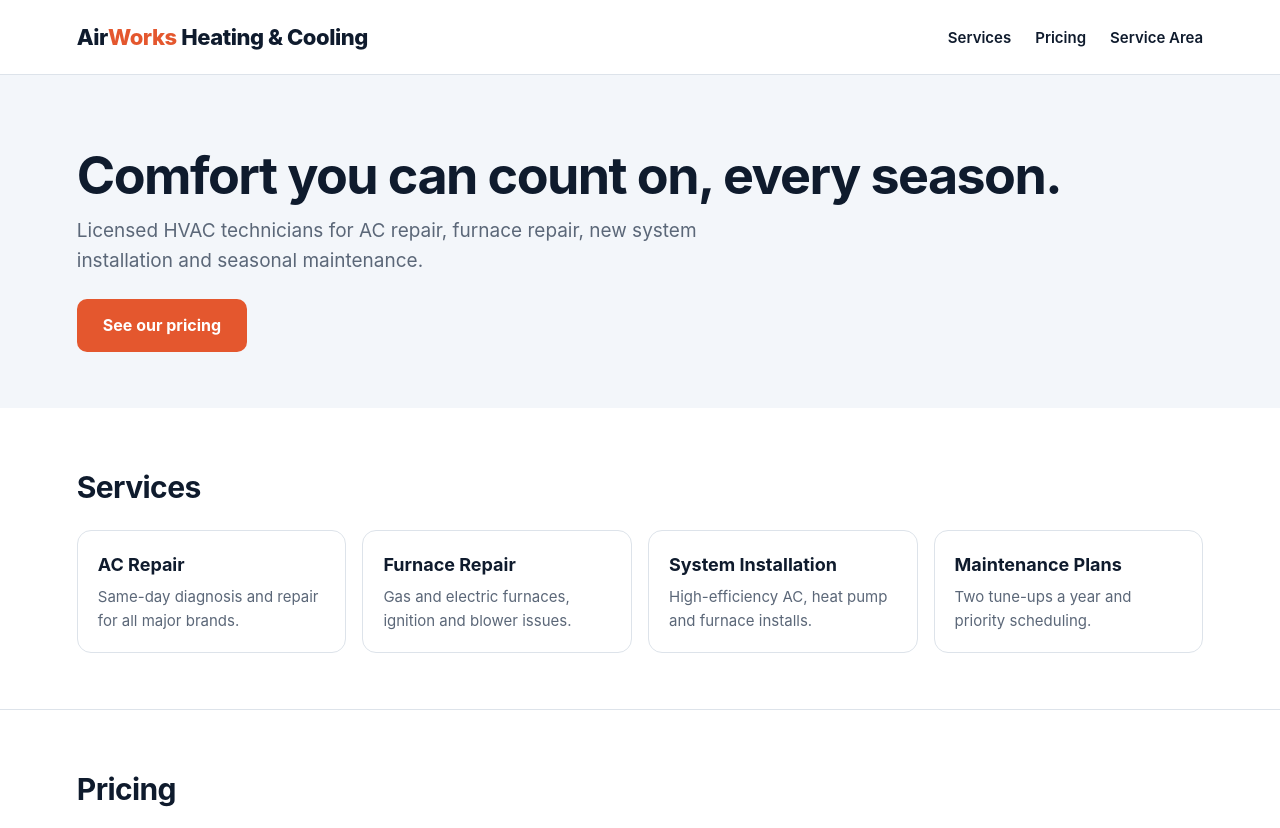
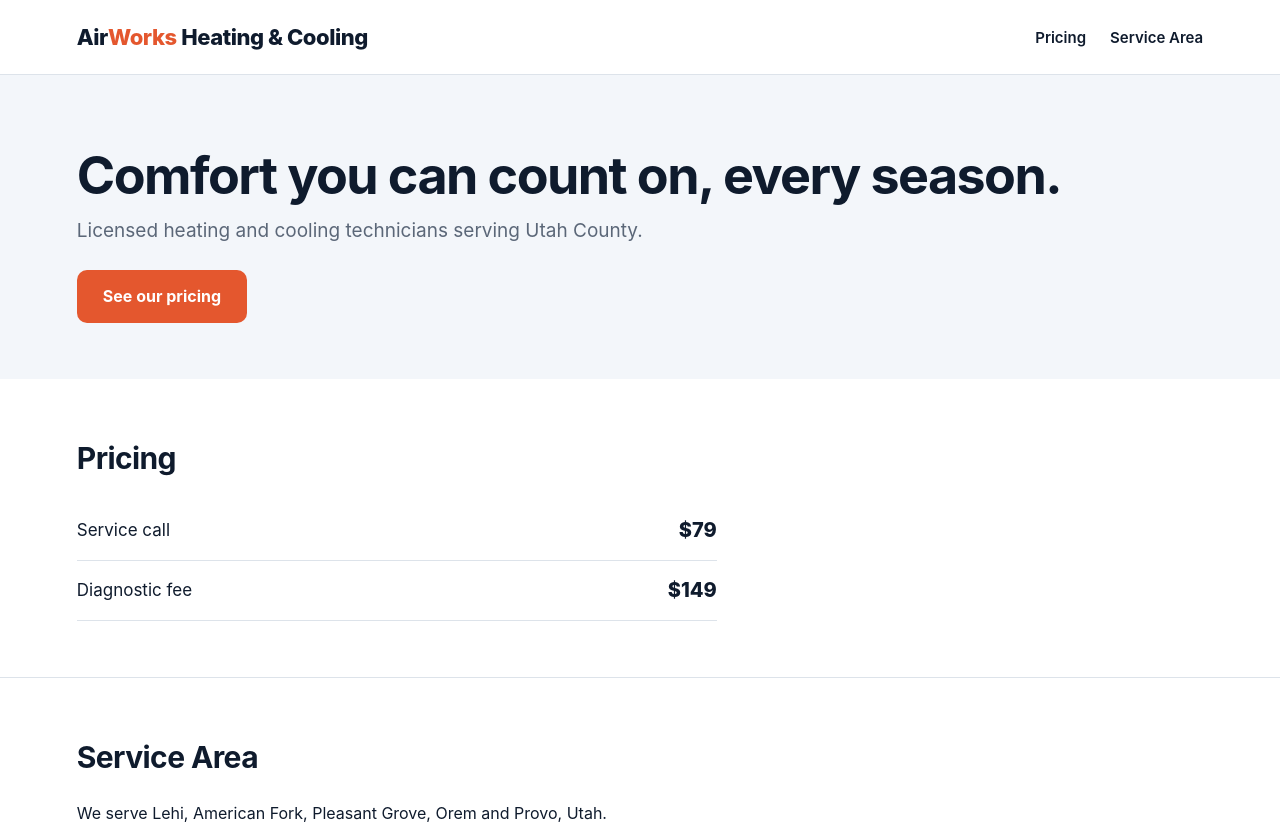
Before and after one commit to ramonlimaramos/airworks-demo, a plain HTML site: page index.html in a window 1280 px wide. Shown: the top 828 px of the page. Drawn offline with Linux system fonts and the light colour scheme.

Commit message:
chore(site): drop services section for demo

```diff
--- a/index.html
+++ b/index.html
@@ -22,16 +22,10 @@ footer{padding:32px 6vw;color:var(--muted);font-size:14px}
 </head>
 <body>
 <header><div class="brand">Air<span>Works</span> Heating &amp; Cooling</div>
-<nav><a href="#services">Services</a><a href="#pricing">Pricing</a><a href="#area">Service Area</a></nav></header>
+<nav><a href="#pricing">Pricing</a><a href="#area">Service Area</a></nav></header>
 <div class="hero"><h1>Comfort you can count on, every season.</h1>
-<p>Licensed HVAC technicians for AC repair, furnace repair, new system installation and seasonal maintenance.</p>
+<p>Licensed heating and cooling technicians serving Utah County.</p>
 <a class="cta" href="#pricing">See our pricing</a></div>
-<section id="services"><h2>Services</h2><div class="grid">
-<div class="card"><h3>AC Repair</h3><p>Same-day diagnosis and repair for all major brands.</p></div>
-<div class="card"><h3>Furnace Repair</h3><p>Gas and electric furnaces, ignition and blower issues.</p></div>
-<div class="card"><h3>System Installation</h3><p>High-efficiency AC, heat pump and furnace installs.</p></div>
-<div class="card"><h3>Maintenance Plans</h3><p>Two tune-ups a year and priority scheduling.</p></div>
-</div></section>
 <section id="pricing"><h2>Pricing</h2><table>
 <tr><td>Service call</td><td class="price" id="service-call-fee">$79</td></tr>
 <tr><td>Diagnostic fee</td><td class="price">$149</td></tr>
```
